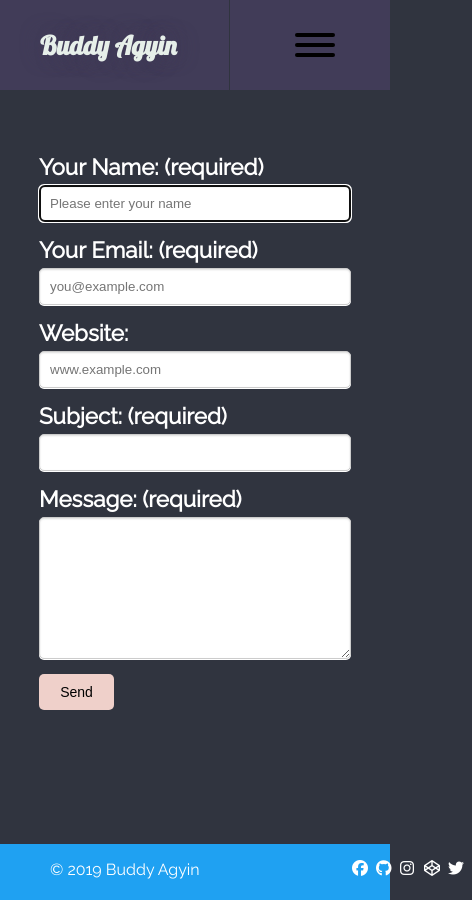
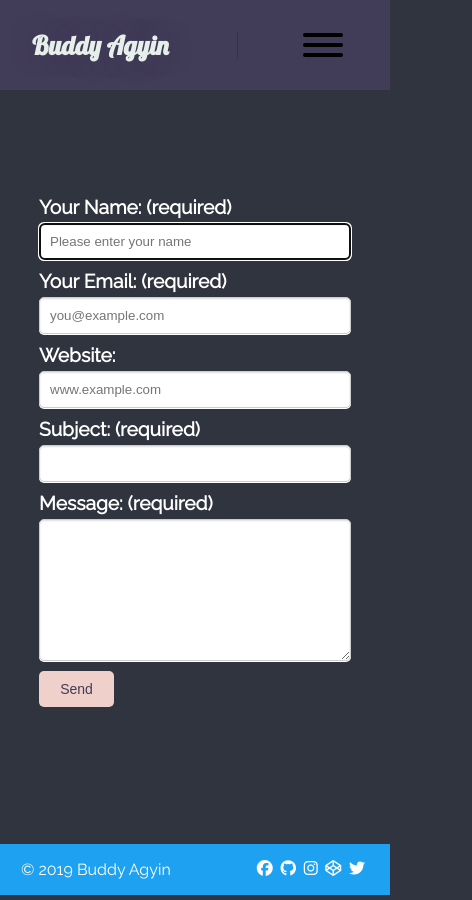
Before and after one commit to agyin3/agyin3.github.io, a plain HTML site: page Pages/Contact/Contact.html in a window 390 px wide. Shown: the whole page, 472 px wide, since content can reach past the window. Drawn offline with Linux system fonts and the light colour scheme.

Commit message:
add media query breakpoints for forms

```diff
--- a/Pages/Contact/main.css
+++ b/Pages/Contact/main.css
@@ -10,22 +10,26 @@ html, body {
     background: #30343F;
 }
 
+body {
+    font-size: 16px;
+}
+
 /* Navigation */
 
 .navbar {
-    height: 90px;
+    height: 5.625rem;
     width: 100%;
     display: flex;
     justify-content: space-between;
     align-items: center;
-    padding: 0 40px;
+    padding: 0 2.5rem;
     position: fixed;
     background: #413C58
 }
 
 .navbar-buttons {
     position: relative;
-    padding-left: 50px;
+    padding-left: 3.125rem;
     height: 100%;
     display: flex;
     justify-content: flex-end;
@@ -54,20 +58,20 @@ html, body {
 }
 
 .overlay .nav-title {
-    font-size: 22px;
+    font-size: 1.372rem;
     color: #413C58;
     text-transform: uppercase;
     font-weight: bold;
     position: absolute;
     transform: translate(-50%);
-    left: 50%;
+    left: 48.5%;
     top: 8%;
     text-align: center;
 }
 
 .menu-item-link {
     font-family: 'Lobster', cursive;
-    font-size: 26px;
+    font-size: 1.625rem;
     font-weight: bold;
     color: #E6EFE9;
     text-decoration: none;
@@ -80,8 +84,8 @@ html, body {
     top: 50%;
     transform: translateY(-50%);
     font-weight: 400;
-    font-size: 50px;
-    letter-spacing: 40px;
+    font-size: 3.125rem;
+    letter-spacing: 2.5rem;
     text-transform: uppercase;
     text-align: center;
 }
@@ -168,12 +172,12 @@ html, body {
 
 @media (max-width: 670px) {
   .overlay nav {
-    font-size: 30px;
+    font-size: 1.875rem;
   }
 }
 @media (max-width: 550px) {
   .overlay nav {
-    font-size: 20px;
+    font-size: 1.25rem;
   }
 }
 
@@ -188,7 +192,7 @@ main {
     display: flex;
     align-items: center;
     justify-content: center;
-    font-size: 1.4em;
+    font-size: 1.4rem;
 }
 
 #contact-form {
@@ -211,10 +215,10 @@ main {
 
 #contact-form button[type="submit"] {
     cursor: pointer;
-    font-size: 14px;
-    width: 75px;
+    font-size: 0.875rem;
+    width: 4.6875rem;
     background: #EFD0CA;
-    color: 413C58;
+    color: #413C58;
     border-radius: 5px;
     border: none;
     padding: 10px;
@@ -233,7 +237,7 @@ footer {
 }
 
 .social-menu-container {
-    width: 20%;
+    width: 40%;
 }
 
 .copyright{
@@ -250,15 +254,70 @@ footer {
 }
 
 .icon {
-    height: 24px;
-    width: 24px;
     color: #fff;
-}
-
-#ig {
-    filter: invert(100%) sepia(1%) saturate(0%) hue-rotate(149deg) brightness(105%) contrast(100%);
 }
 
 .icon:hover{
 	opacity:0.5;
 }
+
+/* Media Queries */
+
+@media screen and (max-width:500px) {
+    .navbar {
+        padding: 1rem;
+    }
+
+    .overlay nav {
+        letter-spacing: 1.25rem;
+    }
+
+    .navbar-buttons {
+        justify-content: flex-end;
+    }
+
+    footer {
+        justify-content: space-around;
+    }
+
+    .copyright {
+        padding-left: 0;
+    }
+
+    .social-menu {
+        padding-right: 0;
+    }
+
+    main {
+        font-size: 1.2rem;
+    }
+
+    #contact-form {
+        margin-top: 15%;
+    }
+
+    #contact-form input[type="text"],
+    #contact-form input[type="email"],
+    #contact-form input[type="url"],
+    #contact-form textarea {
+    margin: 5px 0 10px 0;
+    padding: 10px;
+    border-radius: 5px;
+    }
+
+}
+
+
+@media screen and (max-width: 800px) {
+    .navbar {
+        padding: 2rem;
+    }
+
+    .overlay nav {
+        letter-spacing: 1.875rem;
+    }
+
+    #contact-form {
+        margin-top: 15%;
+    }
+}
```
